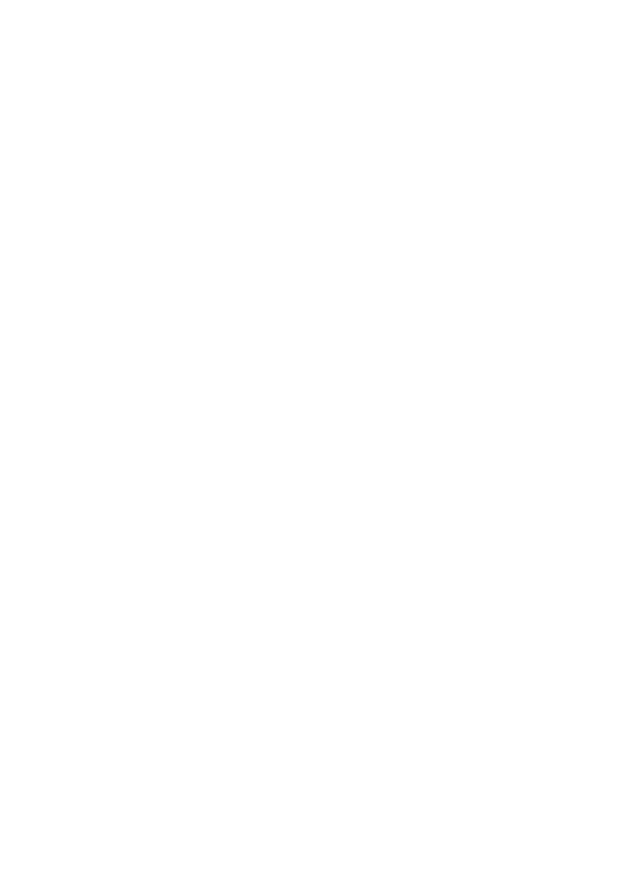
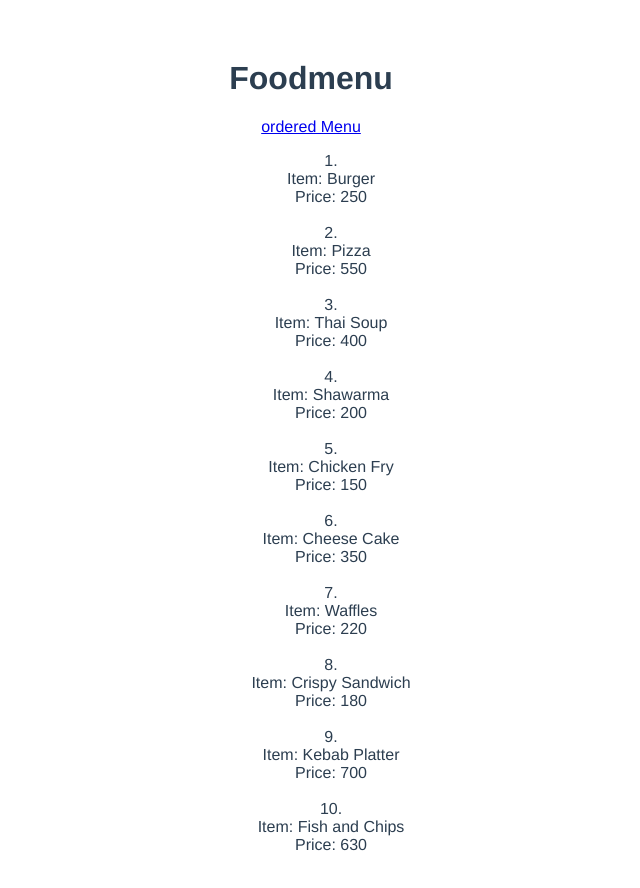
Before and after one commit to shifat514/Point-Of-Sale, a Vue app: page /ordermenu in a window 1280 px wide. Before the commit this address had no page. Shown: the whole page, without its empty margins (329-969 px from the left). Before the commit the page ends 800 px from the top, so only its background shows below. Built offline with nearby package versions, Linux system fonts and the light colour scheme.

Commit message:
add order list

```diff
--- a/src/components/FoodMenu.vue
+++ b/src/components/FoodMenu.vue
@@ -1,10 +1,22 @@
 <template>
 <div>
     <h1>Foodmenu</h1>
+   <router-link to="./ordermenu">ordered Menu</router-link>
     <ul>
-        <li v-for="(item) in findProductList" :key="item">
-          {{ item.id }} - {{ item.name }} - {{item.price}}
+        <div>
+            <li class="pointer" v-for="(item) in findProductList" :key="item" :id=item.id @click="addProduct(item)">
+                <div>
+                    {{ item.id }}.
+                </div>
+                <div>
+                    Item: {{ item.name }}
+                </div>
+                <div>
+                    Price: {{ item.price }}
+                </div>
+                <br>
             </li>
+        </div>
     </ul>
 </div>
 </template>
@@ -14,22 +26,37 @@
     name: "foodmenu",
     data() {
         return {
-        productList: [],
+            orderMenu: {
+                id: '',
+                foodName: '',
+                price: '',
+            }
         };
     },
 
     computed: {
-      findProductList(){
+        findProductList() {
             return this.$store.getters.getProductList;
         }
     },
 
     methods: {
-     // getProduct
+        addProduct(item) {
+            this.orderMenu = item;
+            console.log(this.orderMenu);
+            this.$emit('orderProduct', this.orderMenu);
+            this.$router.push('/ordermenu');
+        }
     }
 }
 </script>
 
-  <style>
+<style scoped>
+.pointer {
+    cursor: pointer;
+}
 
+ul {
+    list-style-type: none;
+}
 </style>
--- a/src/components/HomePage.vue
+++ b/src/components/HomePage.vue
@@ -8,11 +8,9 @@
 export default {
     name: "home",
     data() {
-      return {
-      };
+        return {};
     },
-    methods: {
-    }
+    methods: {}
 }
 </script>
 
--- /dev/null
+++ b/src/components/OrderMenu.vue
@@ -0,0 +1,39 @@
+<template>
+    <div>
+        <p>{{ menu.id }}</p>
+        <p>{{ menu.name }}</p>
+        <p>{{ menu.price }}</p>
+        <FoodMenu @orderProduct="addedProduct"/>
+    </div>
+
+</template>
+
+<script>
+import FoodMenu from './FoodMenu.vue';
+
+export default {
+    data() {
+        return {
+            menu: {
+                id: '',
+                name: '',
+                price: '',
+            },
+        };
+    },
+
+    components: {
+        FoodMenu
+    },
+    methods: {
+        addedProduct(childData) {
+            this.menu = childData;
+            console.log(childData);
+        }
+    }
+}
+</script>
+
+<style>
+
+</style>
--- a/src/router.js
+++ b/src/router.js
@@ -11,6 +11,11 @@ const routes = [
         name : 'foodmenu',
         component: () => import('./components/FoodMenu.vue'),
     },
+    {
+        path : '/ordermenu',
+        name : 'ordermenu',
+        component: () => import('./components/OrderMenu.vue'),
+    },
 
 ]
 
```
Lines whose indentation alone changed are shown as unchanged.
